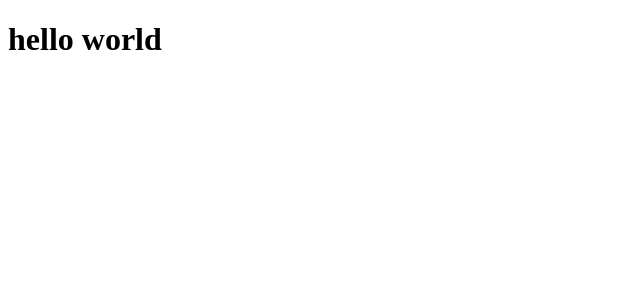
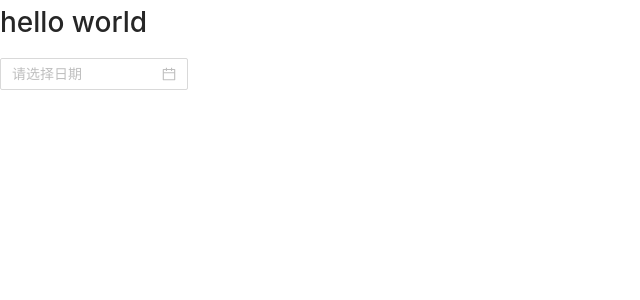
Before and after one commit to kalxd/dodrio, a React app in the folder web/: page / in a window 1280 px wide. Shown: the top 300 px of the page, without its empty margins (0-640 px from the left). Built offline with nearby package versions, Linux system fonts and the light colour scheme; the HTML template or start-up script is replaced by a standard one.

Commit message:
引入antd。

```diff
--- a/web/package.json
+++ b/web/package.json
@@ -15,6 +15,7 @@
 		"webpack-cli": "^4.2.0"
 	},
 	"dependencies": {
+		"antd": "^4.9.4",
 		"react": "^16.14.0",
 		"react-dom": "^16.14.0",
 		"react-router-dom": "^5.2.0"
--- a/web/src/App.jsx
+++ b/web/src/App.jsx
@@ -1,5 +1,12 @@
 import React from "react";
+import { ConfigProvider, DatePicker } from "antd";
+import locale from "antd/lib/locale/zh_CN";
 
 export default function App() {
-	return (<h1>hello world</h1>);
+	return (
+		<ConfigProvider locale={locale}>
+			<h1>hello world</h1>
+			<DatePicker />
+		</ConfigProvider>
+	);
 }
--- a/web/src/main.js
+++ b/web/src/main.js
@@ -2,6 +2,8 @@ import React from "react";
 import { render } from "react-dom";
 import App from "./App";
 
+import "antd/dist/antd.css";
+
 const mountNode = document.createElement("main");
 document.body.appendChild(mountNode);
 render(<App/>, mountNode);
```
Also changed, not shown: 1 other file (tests, documents, lock files or other folders).
